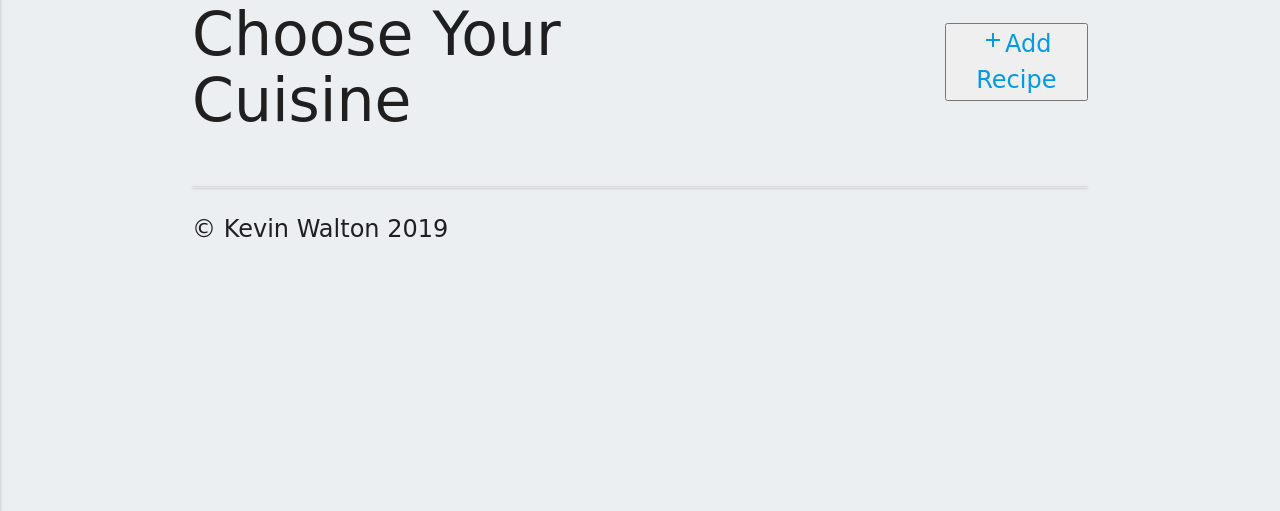
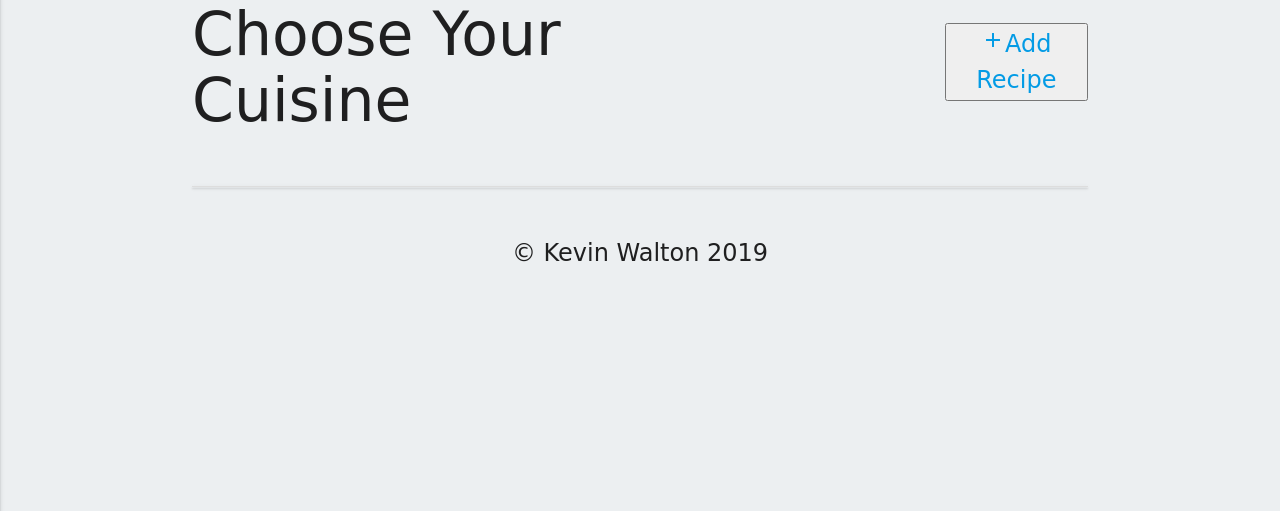
Before and after one commit to Hermeticpoet/Milestone-Project-3, a Flask app: page / in a window 1280 px wide. Shown: the part 113-624 px from the top of the page. Run offline with Flask 2, Linux system fonts and the light colour scheme; data that the repository does not hold is empty; some libraries are stand-ins or nearby versions.

Commit message:
Added material icons to accordian and centered the footer text

```diff
--- a/static/css/style.css
+++ b/static/css/style.css
@@ -70,12 +70,25 @@ h1 {
 /******* Index Page Accordian *******/
 
 .cuisine-titles {
-    margin-left: 5.5rem;
+    margin-left: 8rem;
+    margin-right: auto;
     text-transform: capitalize;
 }
 
+/******* Footer ********/
+
+.footer .container {
+    display: flex;
+    justify-content: center;
+    text-align: center;
+    margin-top: 2rem;
+    margin-bottom: 2rem;
+}
+
+/******* End Footer ********/
+
 /*.material-icons {*/
-/*    margin-right: 1.5rem;*/
+/*    margin-left: 2rem;*/
 /*}*/
 
 /******* End Accordian *******/
--- a/templates/index.html
+++ b/templates/index.html
@@ -7,9 +7,10 @@
   <ul class="collapsible">
   {% for cuisine in cuisines %}
     <li>
-      <div class="collapsible-header"><i class="material-icons">arrow_drop_down</i><span class="cuisine-titles">{{ cuisine.origin }}</span></div>
+      <div class="collapsible-header"><i class="material-icons">arrow_drop_down</i><span class="cuisine-titles">{{ cuisine.origin }}</span><i class="material-icons">
+local_dining</i></div>
       <div class="collapsible-body">
-          <h3><a href="#">See Options</a></h3><hr />
+          <h3><a href="{{ url_for('recipes') }}">See Options</a></h3><hr />
       </div>
     </li>
   {% endfor %}
```
